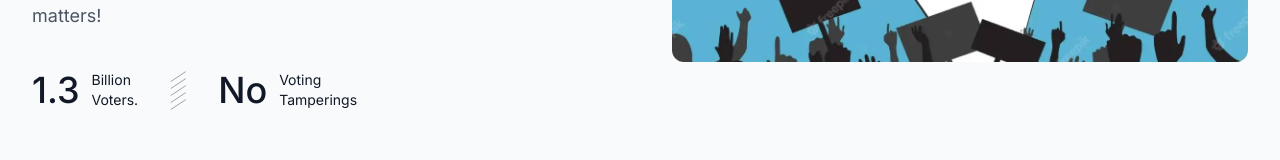
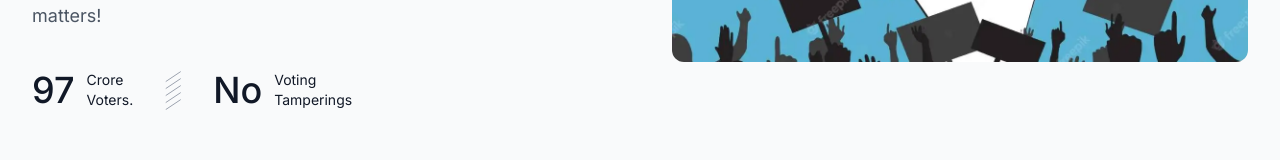
Before and after one commit to Aryainguz/Electrothon6.0-eVoteIndia, a Next.js app: page / in a window 1280 px wide. Shown: the part 391-551 px from the top of the page. Built offline with nearby package versions, Linux system fonts and the light colour scheme.

Commit message:
Update Hero and RegisterPage components

```diff
--- a/app/components/Hero.jsx
+++ b/app/components/Hero.jsx
@@ -19,8 +19,8 @@ const Hero = () => {
 
                             <div className="flex items-center justify-center mt-10 space-x-6 lg:justify-start sm:space-x-8">
                                 <div className="flex items-center">
-                                    <p className="text-3xl font-medium text-gray-900 sm:text-4xl font-pj">1.3 </p>
-                                    <p className="ml-3 text-sm text-gray-900 font-pj">Billion<br />Voters.</p>
+                                    <p className="text-3xl font-medium text-gray-900 sm:text-4xl font-pj">97 </p>
+                                    <p className="ml-3 text-sm text-gray-900 font-pj">Crore<br />Voters.</p>
                                 </div>
 
                                 <div className="hidden sm:block">
--- a/app/register/page.jsx
+++ b/app/register/page.jsx
@@ -101,7 +101,7 @@ function RegisterPage() {
                 <label htmlFor className="text-xs font-semibold px-1" >First name</label>
                 <div className="flex">
                   <div className="w-10 z-10 pl-1 text-center pointer-events-none flex items-center justify-center"><i className="mdi mdi-account-outline text-gray-400 text-lg" /></div>
-                  <input type="text" className="w-full -ml-10 pl-10 pr-3 py-2 rounded-lg border-2 border-gray-200 outline-none focus:border-indigo-500" placeholder="John" onChange={
+                  <input type="text" className="w-full -ml-10 pl-10 pr-3 py-2 rounded-lg border-2 border-gray-200 outline-none focus:border-indigo-500" placeholder="Ram" onChange={
                   (e) => {
                     setFirstName(e.target.value)
                   }}
@@ -113,7 +113,7 @@ function RegisterPage() {
                 <label htmlFor className="text-xs font-semibold px-1">Last name</label>
                 <div className="flex">
                   <div className="w-10 z-10 pl-1 text-center pointer-events-none flex items-center justify-center"><i className="mdi mdi-account-outline text-gray-400 text-lg" /></div>
-                  <input type="text" className="w-full -ml-10 pl-10 pr-3 py-2 rounded-lg border-2 border-gray-200 outline-none focus:border-indigo-500" placeholder="Smith" onChange={
+                  <input type="text" className="w-full -ml-10 pl-10 pr-3 py-2 rounded-lg border-2 border-gray-200 outline-none focus:border-indigo-500" placeholder="Kumar" onChange={
                   (e) => {
                     setLastName(e.target.value)
                   }}
```
